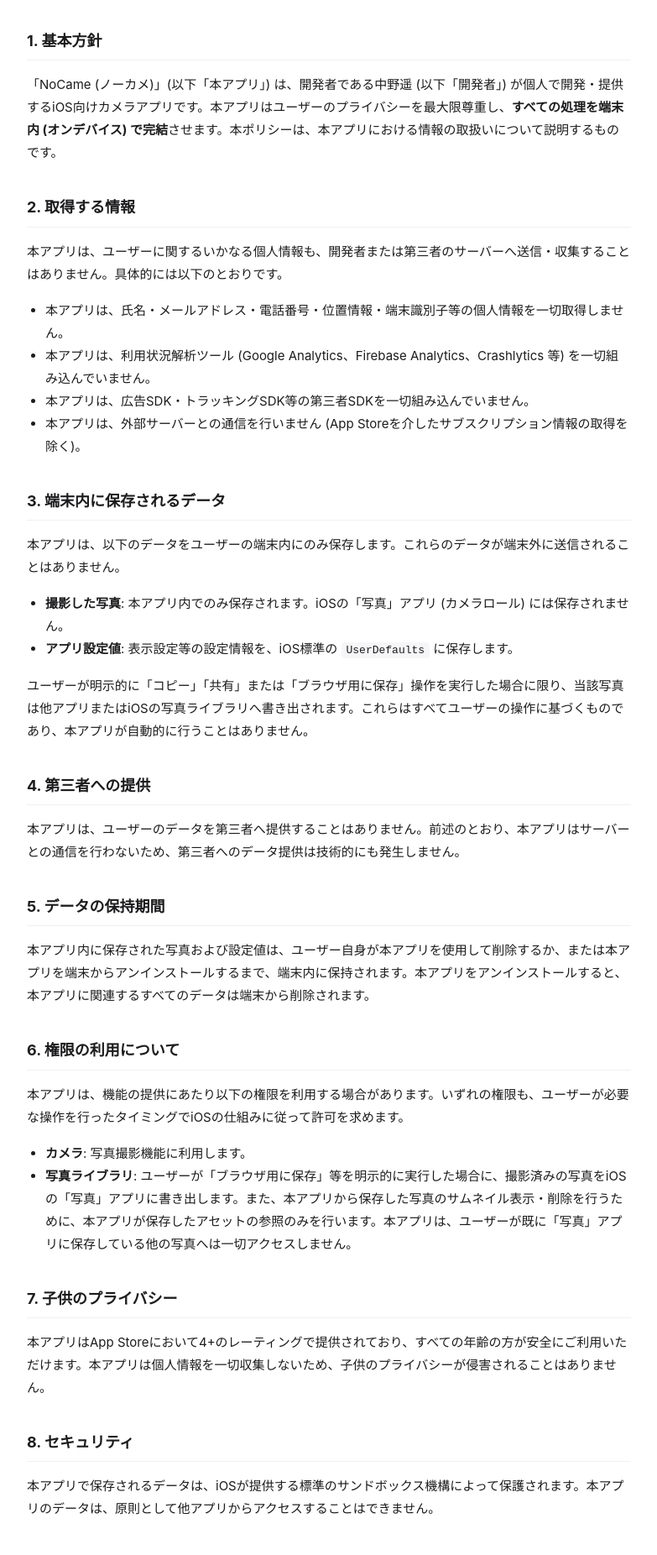
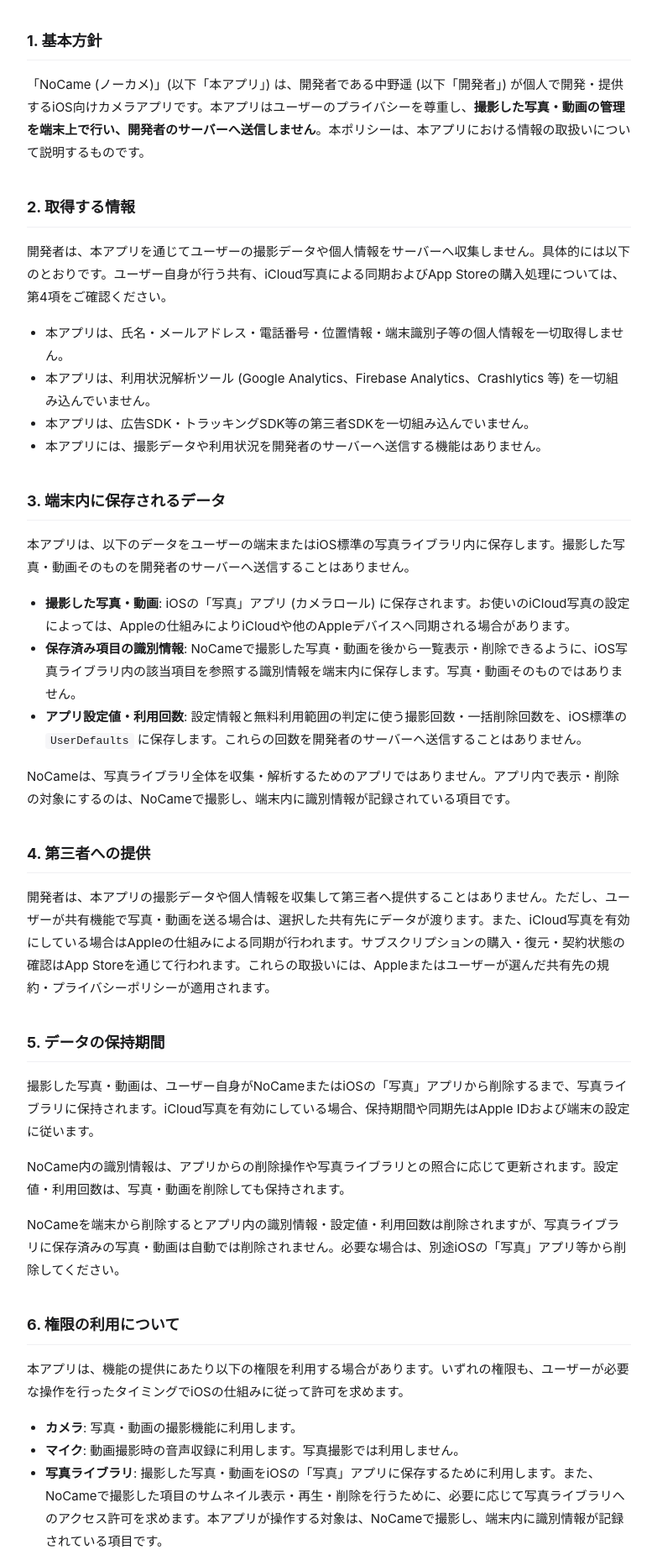
Before and after one commit to nora-labs/nocame-legal, a plain HTML site: page privacy.html in a window 1280 px wide. Shown: the part 557-2409 px from the top of the page at 84% size, without its empty margins (248-1031 px from the left). Drawn offline with Linux system fonts and the light colour scheme.

Commit message:
Update NoCame public legal pages

```diff
--- a/privacy.html
+++ b/privacy.html
@@ -88,7 +88,7 @@
 </header>
 
 <h1>プライバシーポリシー</h1>
-<p class="meta">制定日: 2026年5月27日 / 最終更新日: 2026年5月27日</p>
+<p class="meta">制定日: 2026年5月27日 / 最終更新日: 2026年9月8日</p>
 
 <nav class="toc">
   <h2>目次</h2>
@@ -107,43 +107,47 @@
 </nav>
 
 <h2 id="sec1">1. 基本方針</h2>
-<p>「NoCame (ノーカメ)」(以下「本アプリ」) は、開発者である中野遥 (以下「開発者」) が個人で開発・提供するiOS向けカメラアプリです。本アプリはユーザーのプライバシーを最大限尊重し、<strong>すべての処理を端末内 (オンデバイス) で完結</strong>させます。本ポリシーは、本アプリにおける情報の取扱いについて説明するものです。</p>
+<p>「NoCame (ノーカメ)」(以下「本アプリ」) は、開発者である中野遥 (以下「開発者」) が個人で開発・提供するiOS向けカメラアプリです。本アプリはユーザーのプライバシーを尊重し、<strong>撮影した写真・動画の管理を端末上で行い、開発者のサーバーへ送信しません</strong>。本ポリシーは、本アプリにおける情報の取扱いについて説明するものです。</p>
 
 <h2 id="sec2">2. 取得する情報</h2>
-<p>本アプリは、ユーザーに関するいかなる個人情報も、開発者または第三者のサーバーへ送信・収集することはありません。具体的には以下のとおりです。</p>
+<p>開発者は、本アプリを通じてユーザーの撮影データや個人情報をサーバーへ収集しません。具体的には以下のとおりです。ユーザー自身が行う共有、iCloud写真による同期およびApp Storeの購入処理については、第4項をご確認ください。</p>
 <ul>
   <li>本アプリは、氏名・メールアドレス・電話番号・位置情報・端末識別子等の個人情報を一切取得しません。</li>
   <li>本アプリは、利用状況解析ツール (Google Analytics、Firebase Analytics、Crashlytics 等) を一切組み込んでいません。</li>
   <li>本アプリは、広告SDK・トラッキングSDK等の第三者SDKを一切組み込んでいません。</li>
-  <li>本アプリは、外部サーバーとの通信を行いません (App Storeを介したサブスクリプション情報の取得を除く)。</li>
+  <li>本アプリには、撮影データや利用状況を開発者のサーバーへ送信する機能はありません。</li>
 </ul>
 
 <h2 id="sec3">3. 端末内に保存されるデータ</h2>
-<p>本アプリは、以下のデータをユーザーの端末内にのみ保存します。これらのデータが端末外に送信されることはありません。</p>
+<p>本アプリは、以下のデータをユーザーの端末またはiOS標準の写真ライブラリ内に保存します。撮影した写真・動画そのものを開発者のサーバーへ送信することはありません。</p>
 <ul>
-  <li><strong>撮影した写真</strong>: 本アプリ内でのみ保存されます。iOSの「写真」アプリ (カメラロール) には保存されません。</li>
-  <li><strong>アプリ設定値</strong>: 表示設定等の設定情報を、iOS標準の <code>UserDefaults</code> に保存します。</li>
+  <li><strong>撮影した写真・動画</strong>: iOSの「写真」アプリ (カメラロール) に保存されます。お使いのiCloud写真の設定によっては、Appleの仕組みによりiCloudや他のAppleデバイスへ同期される場合があります。</li>
+  <li><strong>保存済み項目の識別情報</strong>: NoCameで撮影した写真・動画を後から一覧表示・削除できるように、iOS写真ライブラリ内の該当項目を参照する識別情報を端末内に保存します。写真・動画そのものではありません。</li>
+  <li><strong>アプリ設定値・利用回数</strong>: 設定情報と無料利用範囲の判定に使う撮影回数・一括削除回数を、iOS標準の <code>UserDefaults</code> に保存します。これらの回数を開発者のサーバーへ送信することはありません。</li>
 </ul>
-<p>ユーザーが明示的に「コピー」「共有」または「ブラウザ用に保存」操作を実行した場合に限り、当該写真は他アプリまたはiOSの写真ライブラリへ書き出されます。これらはすべてユーザーの操作に基づくものであり、本アプリが自動的に行うことはありません。</p>
+<p>NoCameは、写真ライブラリ全体を収集・解析するためのアプリではありません。アプリ内で表示・削除の対象にするのは、NoCameで撮影し、端末内に識別情報が記録されている項目です。</p>
 
 <h2 id="sec4">4. 第三者への提供</h2>
-<p>本アプリは、ユーザーのデータを第三者へ提供することはありません。前述のとおり、本アプリはサーバーとの通信を行わないため、第三者へのデータ提供は技術的にも発生しません。</p>
+<p>開発者は、本アプリの撮影データや個人情報を収集して第三者へ提供することはありません。ただし、ユーザーが共有機能で写真・動画を送る場合は、選択した共有先にデータが渡ります。また、iCloud写真を有効にしている場合はAppleの仕組みによる同期が行われます。サブスクリプションの購入・復元・契約状態の確認はApp Storeを通じて行われます。これらの取扱いには、Appleまたはユーザーが選んだ共有先の規約・プライバシーポリシーが適用されます。</p>
 
 <h2 id="sec5">5. データの保持期間</h2>
-<p>本アプリ内に保存された写真および設定値は、ユーザー自身が本アプリを使用して削除するか、または本アプリを端末からアンインストールするまで、端末内に保持されます。本アプリをアンインストールすると、本アプリに関連するすべてのデータは端末から削除されます。</p>
+<p>撮影した写真・動画は、ユーザー自身がNoCameまたはiOSの「写真」アプリから削除するまで、写真ライブラリに保持されます。iCloud写真を有効にしている場合、保持期間や同期先はApple IDおよび端末の設定に従います。</p>
+<p>NoCame内の識別情報は、アプリからの削除操作や写真ライブラリとの照合に応じて更新されます。設定値・利用回数は、写真・動画を削除しても保持されます。</p>
+<p>NoCameを端末から削除するとアプリ内の識別情報・設定値・利用回数は削除されますが、写真ライブラリに保存済みの写真・動画は自動では削除されません。必要な場合は、別途iOSの「写真」アプリ等から削除してください。</p>
 
 <h2 id="sec6">6. 権限の利用について</h2>
 <p>本アプリは、機能の提供にあたり以下の権限を利用する場合があります。いずれの権限も、ユーザーが必要な操作を行ったタイミングでiOSの仕組みに従って許可を求めます。</p>
 <ul>
-  <li><strong>カメラ</strong>: 写真撮影機能に利用します。</li>
-  <li><strong>写真ライブラリ</strong>: ユーザーが「ブラウザ用に保存」等を明示的に実行した場合に、撮影済みの写真をiOSの「写真」アプリに書き出します。また、本アプリから保存した写真のサムネイル表示・削除を行うために、本アプリが保存したアセットの参照のみを行います。本アプリは、ユーザーが既に「写真」アプリに保存している他の写真へは一切アクセスしません。</li>
+  <li><strong>カメラ</strong>: 写真・動画の撮影機能に利用します。</li>
+  <li><strong>マイク</strong>: 動画撮影時の音声収録に利用します。写真撮影では利用しません。</li>
+  <li><strong>写真ライブラリ</strong>: 撮影した写真・動画をiOSの「写真」アプリに保存するために利用します。また、NoCameで撮影した項目のサムネイル表示・再生・削除を行うために、必要に応じて写真ライブラリへのアクセス許可を求めます。本アプリが操作する対象は、NoCameで撮影し、端末内に識別情報が記録されている項目です。</li>
 </ul>
 
 <h2 id="sec7">7. 子供のプライバシー</h2>
 <p>本アプリはApp Storeにおいて4+のレーティングで提供されており、すべての年齢の方が安全にご利用いただけます。本アプリは個人情報を一切収集しないため、子供のプライバシーが侵害されることはありません。</p>
 
 <h2 id="sec8">8. セキュリティ</h2>
-<p>本アプリで保存されるデータは、iOSが提供する標準のサンドボックス機構によって保護されます。本アプリのデータは、原則として他アプリからアクセスすることはできません。</p>
+<p>本アプリ内の識別情報・設定値・利用回数は、iOSが提供する標準のサンドボックス機構によって保護されます。写真ライブラリに保存した写真・動画はアプリ専用領域のデータではなく、iOSの写真ライブラリのアクセス権限やiCloud写真の設定に従って扱われます。</p>
 
 <h2 id="sec9">9. 本ポリシーの改定</h2>
 <p>開発者は、必要に応じて本ポリシーを改定することがあります。重要な変更がある場合は、本ページ上にてお知らせするとともに、最終更新日を更新します。変更後に本アプリを継続してご利用いただいた場合、変更後のポリシーに同意したものとみなします。</p>
```
Also changed, not shown: index.html (+6 -5 lines), terms.html (+4 -3 lines).
